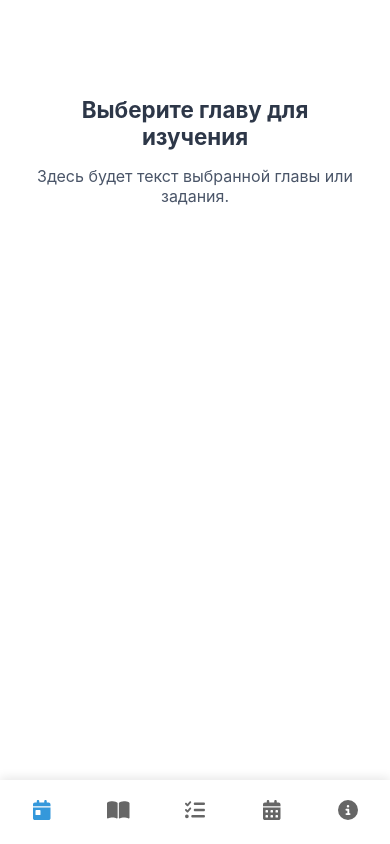
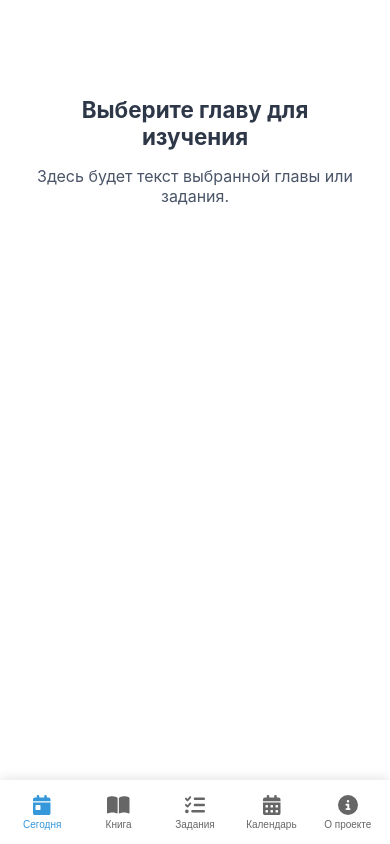
Before and after one commit to Makapenko/Feeling-Good, a React (Vite) app: page / in a window 390 px wide. Built offline with nearby package versions, Linux system fonts and the light colour scheme.

Commit message:
fix: fix activity buttons on MobileNavBar

```diff
--- a/src/components/mobile/MobileLayout.tsx
+++ b/src/components/mobile/MobileLayout.tsx
@@ -1,4 +1,4 @@
-import { FC } from 'react';
+import { FC, useEffect, useCallback } from 'react';
 import { useMobile } from '../../store/MobileContext';
 import { useProgress } from '../../store/ProgressContext';
 import MobileNavBar from './MobileNavBar';
@@ -8,13 +8,33 @@ import ActivitiesPanel from '../ActivitiesPanel/ActivitiesPanel';
 import styles from './MobileLayout.module.css';
 import { ACTIVITY_IDS } from '../../constants/activities';
 
-// TODO исправить - при переходе из ежедневных заданий - иконка не переключается на книгу и на активности
-
 type MobileTab = 'today' | 'chapters' | 'activities' | 'calendar' | 'about';
 
 const MobileLayout: FC = () => {
   const { activeTab, setActiveTab } = useMobile();
   const { progress, dispatch } = useProgress();
+
+  // Функция для определения активного таба на основе текущего контента
+  const updateActiveTabBasedOnContent = useCallback(() => {
+    if (progress.currentChapter) {
+      setActiveTab('chapters');
+    } else if (progress.specialContent) {
+      if (progress.specialContent === ACTIVITY_IDS.PROGRESS_CALENDAR) {
+        setActiveTab('calendar');
+      } else if (progress.specialContent === ACTIVITY_IDS.TODAY_TASKS) {
+        setActiveTab('today');
+      } else if (progress.specialContent === ACTIVITY_IDS.WELCOME) {
+        setActiveTab('about');
+      } else {
+        setActiveTab('activities');
+      }
+    }
+  }, [progress.currentChapter, progress.specialContent, setActiveTab]);
+
+  // Эффект для автоматической установки активного таба в зависимости от текущего контента
+  useEffect(() => {
+    updateActiveTabBasedOnContent();
+  }, [updateActiveTabBasedOnContent]);
 
   const handleTabChange = (tab: MobileTab) => {
     setActiveTab(tab);
@@ -31,15 +51,12 @@ const MobileLayout: FC = () => {
   };
 
   const renderContent = () => {
-    if ((progress.currentChapter && activeTab !== 'activities') ||
-        (progress.specialContent &&
-         !(activeTab === 'chapters' &&
-           progress.specialContent !== ACTIVITY_IDS.PROGRESS_CALENDAR &&
-           progress.specialContent !== ACTIVITY_IDS.TODAY_TASKS &&
-           progress.specialContent !== ACTIVITY_IDS.WELCOME))) {
+    // Если есть глава или специальный контент, то показываем MainContent
+    if (progress.currentChapter || progress.specialContent) {
       return <MainContent />;
     }
 
+    // Если нет главы и нет специального контента, показываем списки в зависимости от активной вкладки
     switch (activeTab) {
       case 'chapters':
         return <ListOfChapters />;
--- a/src/components/mobile/MobileNavBar.tsx
+++ b/src/components/mobile/MobileNavBar.tsx
@@ -15,28 +15,34 @@ type MobileTab = 'today' | 'chapters' | 'activities' | 'calendar' | 'about';
 interface NavItem {
   id: MobileTab;
   icon: IconDefinition;
+  label: string;
 }
 
 const navItems: NavItem[] = [
   {
     id: 'today',
-    icon: faCalendarDay
+    icon: faCalendarDay,
+    label: 'Сегодня'
   },
   {
     id: 'chapters',
-    icon: faBookOpen
+    icon: faBookOpen,
+    label: 'Книга'
   },
   {
     id: 'activities',
-    icon: faTasks
+    icon: faTasks,
+    label: 'Задания'
   },
   {
     id: 'calendar',
-    icon: faCalendarAlt
+    icon: faCalendarAlt,
+    label: 'Календарь'
   },
   {
     id: 'about',
-    icon: faCircleInfo
+    icon: faCircleInfo,
+    label: 'О проекте'
   }
 ];
 
@@ -55,6 +61,7 @@ const MobileNavBar: FC<MobileNavBarProps> = ({ activeTab, onTabChange }) => {
           onClick={() => onTabChange(item.id)}
         >
           <FontAwesomeIcon icon={item.icon} className={styles.icon} />
+          <span className={styles.label}>{item.label}</span>
         </button>
       ))}
     </nav>
```
